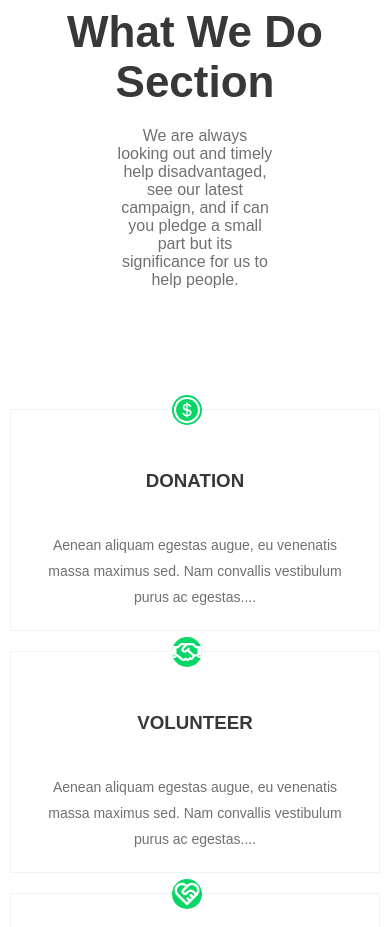
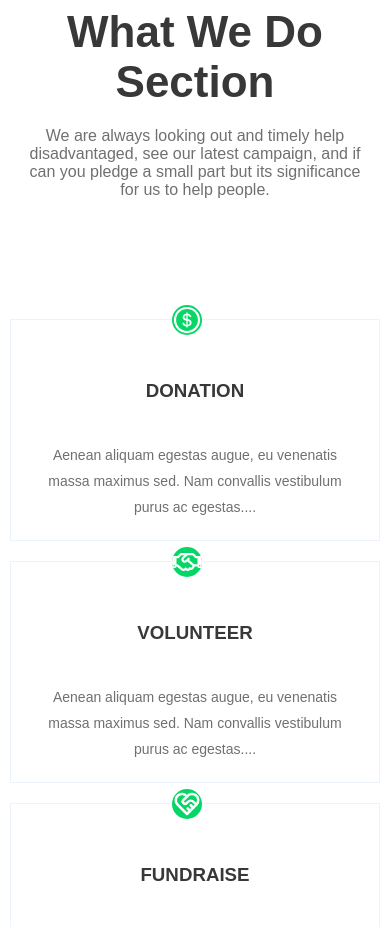
Before and after one commit to Dragan-Stojanovski/Project-Managment-Web-App, a React (Vite) app in the folder client/: page / in a window 390 px wide. Shown: the part 880-1807 px from the top of the page. Built offline with nearby package versions, Linux system fonts and the light colour scheme.

Commit message:
created second section

```diff
--- a/client/src/presentation/pages/home-page/sections/hero-section/what_we_do_section/WhatWeDoSection.module.css
+++ b/client/src/presentation/pages/home-page/sections/hero-section/what_we_do_section/WhatWeDoSection.module.css
@@ -71,5 +71,8 @@ width:95%;
     margin-top:20px;
     }
 
+    .what_we_do__wrapper p {
+        width:90%;
+    }
 
 }
```
